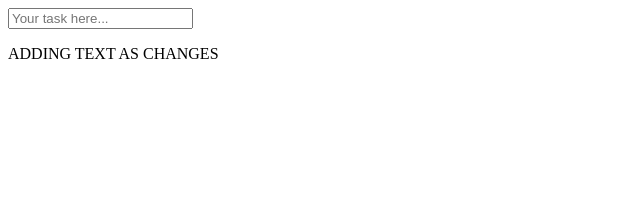
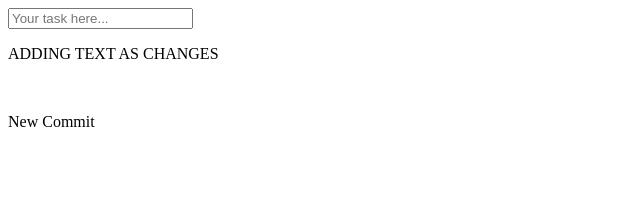
Before and after one commit to ashikdnd/todo, an Angular app: page / in a window 1280 px wide. Shown: the top 203 px of the page, without its empty margins (0-640 px from the left). Built offline with nearby package versions, Linux system fonts and the light colour scheme.

Commit message:
Second Commit

```diff
--- a/src/app/app.component.html
+++ b/src/app/app.component.html
@@ -1,3 +1,5 @@
 <input placeholder="Your task here..." type="text">
 <br>
 <p>ADDING TEXT AS CHANGES</p>
+<br>
+<p>New Commit</p>
```
